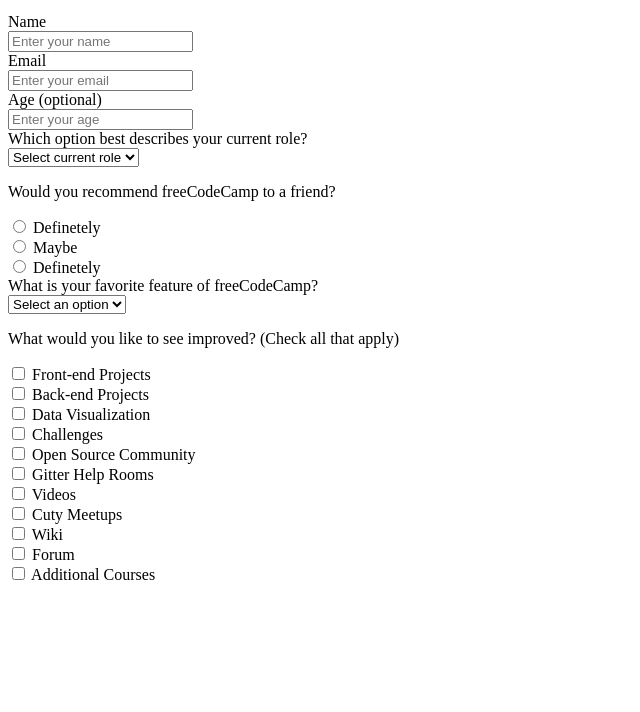
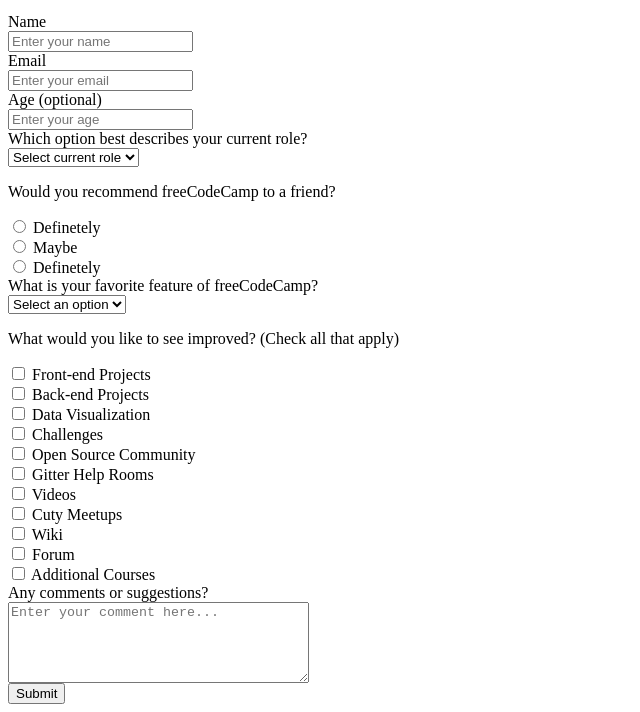
Before and after one commit to johann219/FCC-survey-form, a plain HTML site: page index.html in a window 1280 px wide. Shown: the part 101-813 px from the top of the page, without its empty margins (0-640 px from the left). Drawn offline with Linux system fonts and the light colour scheme.

Commit message:
Add textarea for freeform comments and submit button

```diff
--- a/index.html
+++ b/index.html
@@ -70,6 +70,13 @@
         <label for="forum" class="improvement-select"><input type="checkbox" name="improvement" value="forum" id="forum"> Forum</label>
         <label for="additional" class="improvement-select"><input type="checkbox" name="improvement" value="additional" id="additional"> Additional Courses</label>
       </div>
+      <div class="form-group">
+        <label for="comments">Any comments or suggestions?</label>
+        <textarea id="comments" name="comments" rows="5" cols="35" class="comments" placeholder="Enter your comment here..."></textarea>
+      </div>
+      <div class="form-group">
+        <button name="button" type="submit">Submit</button>
+      </div>
     </form>
   </body>
 </html>
--- a/styles.css
+++ b/styles.css
@@ -9,3 +9,7 @@
 .improvement-select {
   display: block;
 }
+
+.comments {
+  display: block;
+}
```
